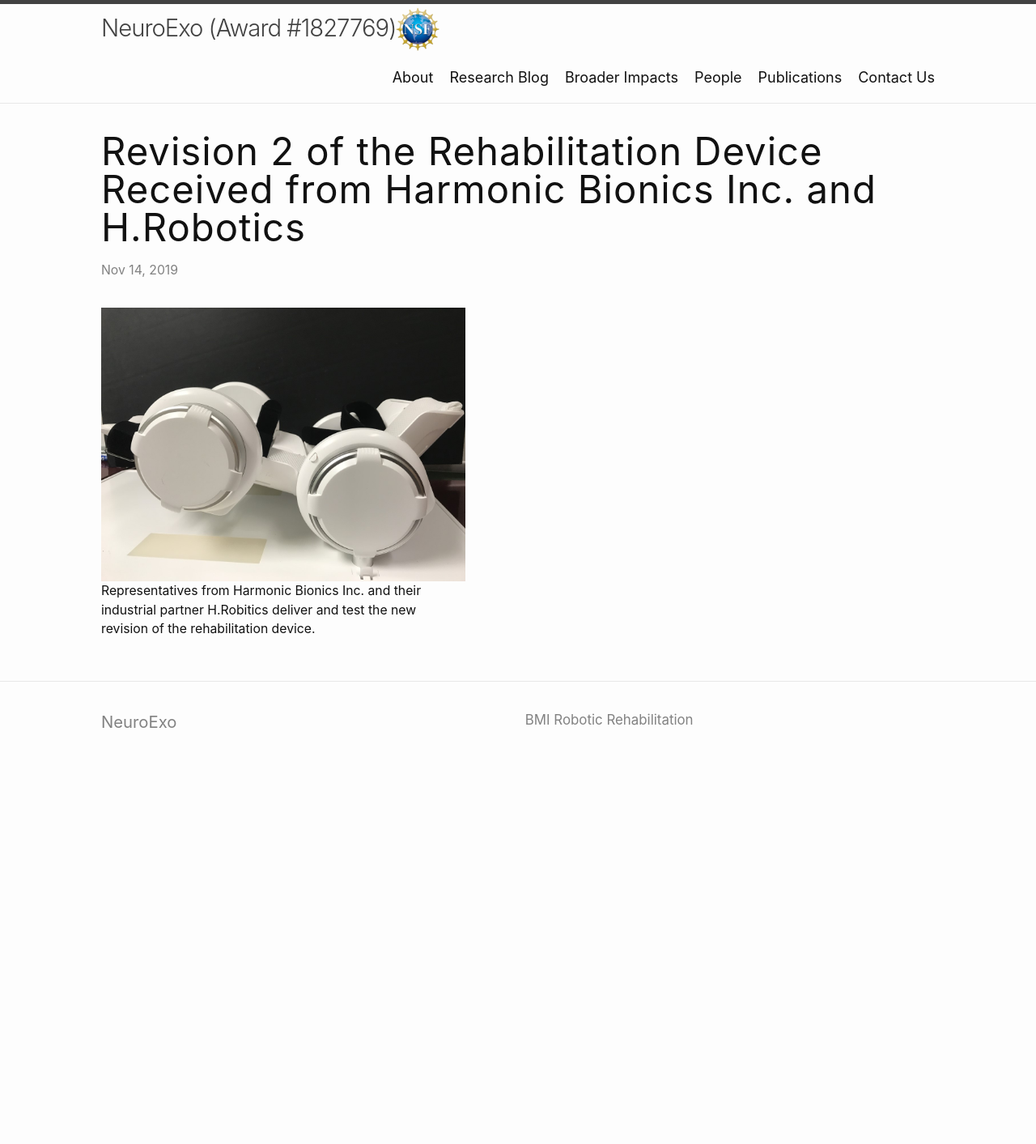
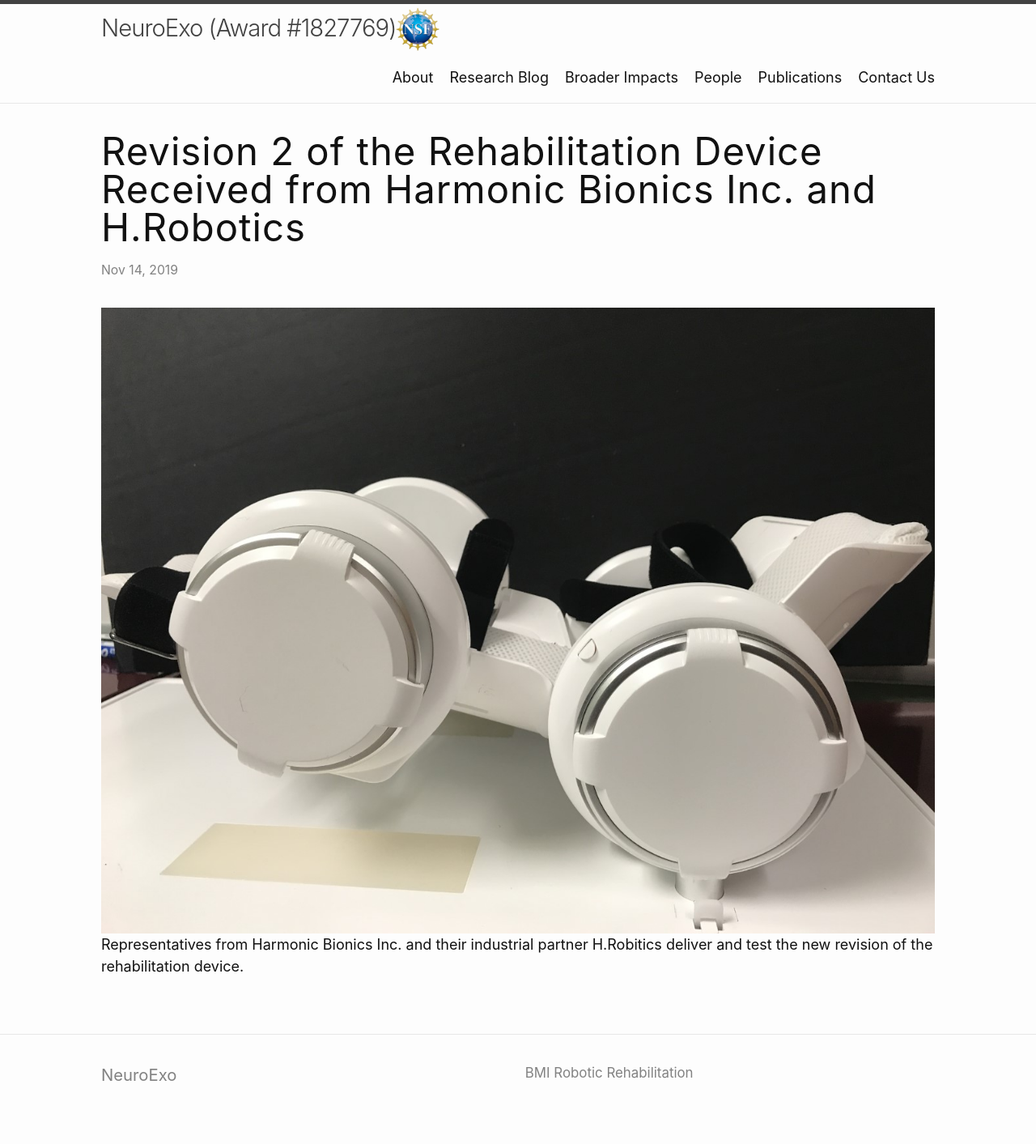
Before and after one commit to arcraik/neuroexo-website, a Jekyll site: the page built from _posts/2019-11-14-new-device.md, in a window 1280 px wide. Shown: the whole page at 81% size. Built offline with Jekyll 4.4.1, drawn with Linux system fonts in a browser that asks for light colours; before the commit the page ends 978 px from its top, so only the background shows below that.

Commit message:
Update 2019-11-14-new-device.md

```diff
--- a/_posts/2019-11-14-new-device.md
+++ b/_posts/2019-11-14-new-device.md
@@ -2,7 +2,6 @@
 layout: post
 title: Revision 2 of the Rehabilitation Device Received from Harmonic Bionics Inc. and H.Robotics
 ---
-<figure class="post">
+
 <img src="/photos/device_new.jpg">
-<figcaption>Representatives from Harmonic Bionics Inc. and their industrial partner H.Robitics deliver and test the new revision of the rehabilitation device.
-</figcaption></figure>
+Representatives from Harmonic Bionics Inc. and their industrial partner H.Robitics deliver and test the new revision of the rehabilitation device.
```
